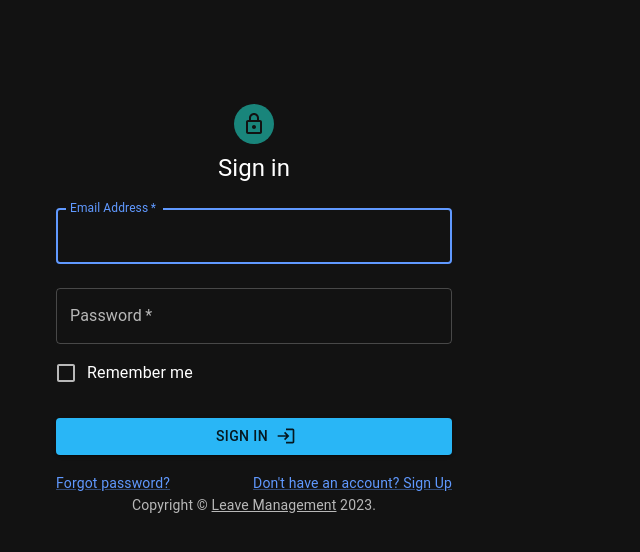
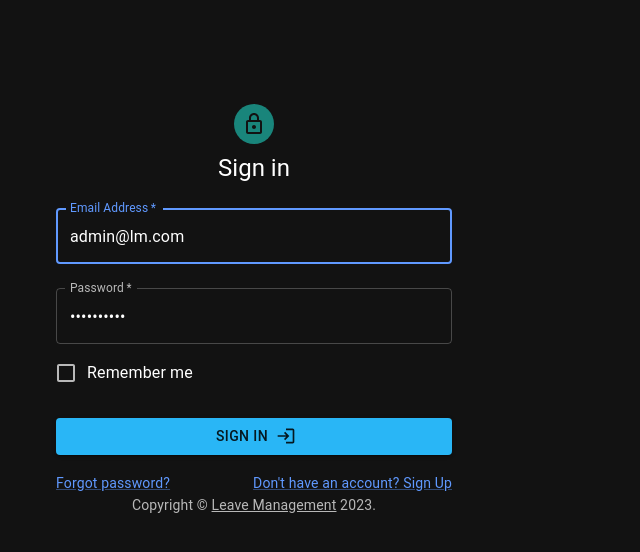
Before and after one commit to NahidJHN/leave-management-front-end, a React (Create React App) app: page /auth/login in a window 1280 px wide. Shown: the top 552 px of the page, without its empty margins (0-640 px from the left). Built offline with nearby package versions, Linux system fonts and the light colour scheme.

Commit message:
set default login email and pass

```diff
--- a/src/pages/Login/Login.jsx
+++ b/src/pages/Login/Login.jsx
@@ -51,6 +51,7 @@ export default function SignIn() {
             label="Email Address"
             name="email"
             autoComplete="email"
+            defaultValue="admin@lm.com"
             autoFocus
           />
           <TextField
@@ -61,6 +62,7 @@ export default function SignIn() {
             label="Password"
             type="password"
             id="password"
+            defaultValue="admin12345"
             autoComplete="current-password"
           />
           <FormControlLabel
--- a/src/redux/base-query.js
+++ b/src/redux/base-query.js
@@ -1,7 +1,7 @@
 // Or from '@reduxjs/toolkit/query' if not using the auto-generated hooks
 import { createApi, fetchBaseQuery } from "@reduxjs/toolkit/query/react";
 
-const baseURI = "https://leave-management-be.vercel.app/";
+const baseURI = "https://leave-management-be.vercel.app/api/v1";
 
 // initialize an empty api service that we'll inject endpoints into later as needed
 export const api = createApi({
```
